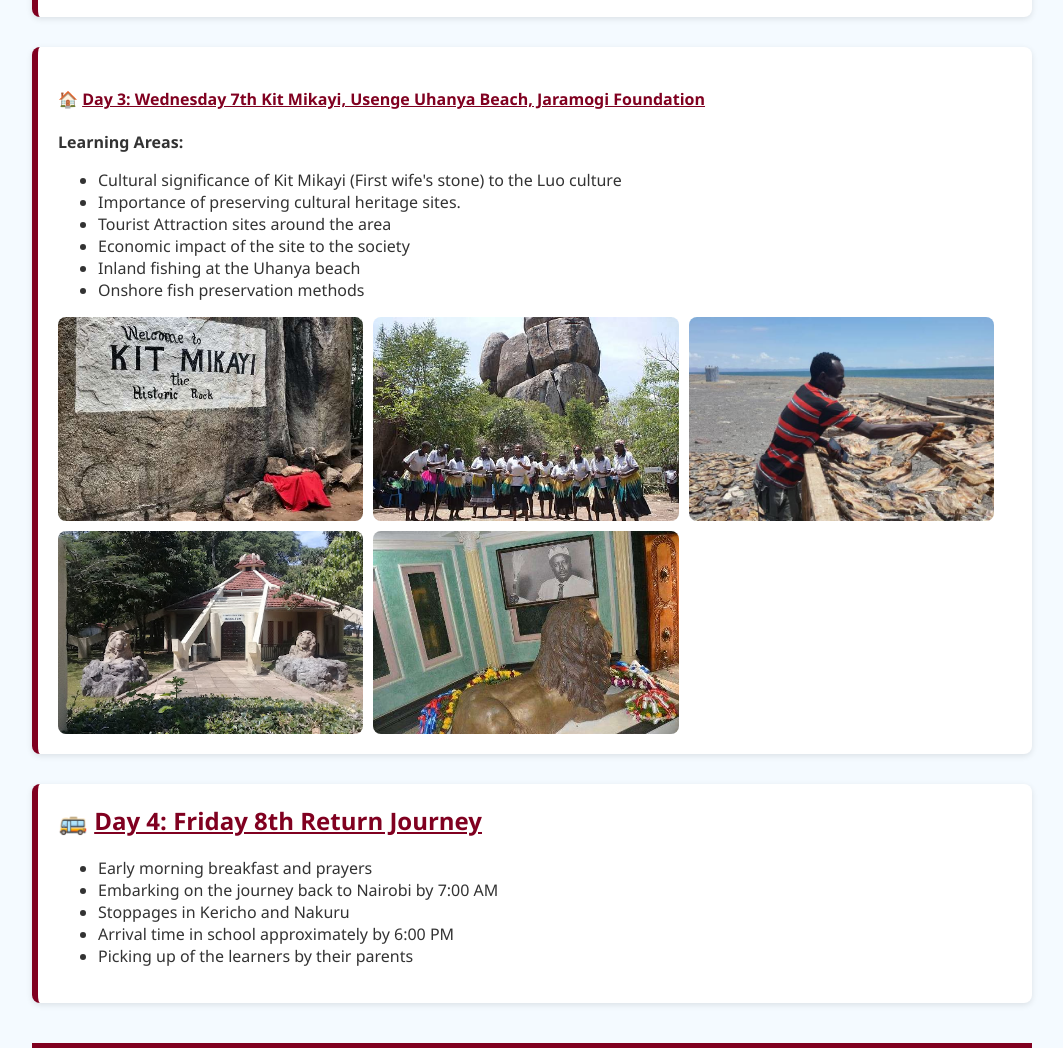
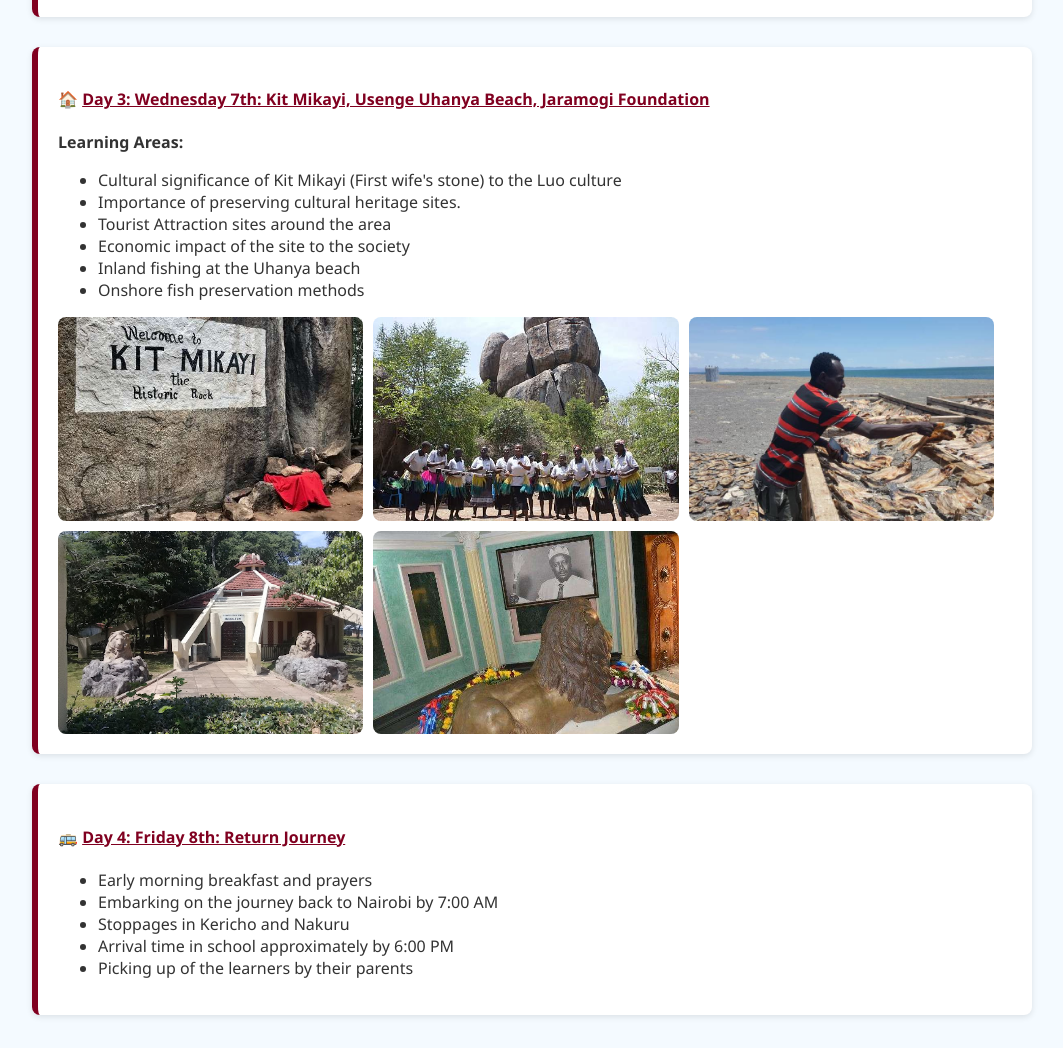
Before and after one commit to Wycliffe-Upot/G_7_trip_itinerary, a plain HTML site: page index.html in a window 1280 px wide. Shown: the part 2002-3050 px from the top of the page, without its empty margins (108-1171 px from the left). Drawn offline with Linux system fonts and the light colour scheme.

Commit message:
Update index.html

```diff
--- a/index.html
+++ b/index.html
@@ -133,7 +133,7 @@
 
     <!-- Day 2 -->
     <div class="day">
-      <h4>🌊 <u style="color:#800020;">Day 2: Wednesday 6th Lake Victoria, Dunga Beach, Kisumu Port, Impala Sanctuary, Kisumu Museum</u>,</h4>
+      <h4>🌊 <u style="color:#800020;">Day 2: Wednesday 6th: Lake Victoria, Dunga Beach, Kisumu Port, Impala Sanctuary, Kisumu Museum</u>,</h4>
       <p><strong>Learning Areas: </strong><br>
         <ul>
             <li>Role of the Kisumu Port as a hub for water transport</li>
@@ -160,7 +160,7 @@
 
     <!-- Day 3 -->
     <div class="day">
-      <h4>🏠 <u style="color:#800020;">Day 3: Wednesday 7th Kit Mikayi, Usenge Uhanya Beach, Jaramogi Foundation</u></h4>
+      <h4>🏠 <u style="color:#800020;">Day 3: Wednesday 7th: Kit Mikayi, Usenge Uhanya Beach, Jaramogi Foundation</u></h4>
       <p><strong>Learning Areas: </strong><br>
         <ul>
             <li>Cultural significance of Kit Mikayi (First wife's stone) to the Luo culture</li>
@@ -183,7 +183,7 @@
       </div>
     </div>
      <div class="day">
-      <h2>🚌 <u>Day 4: Friday 8th Return Journey</u></h2>
+      <h4>🚌 <u style="color:#800020;">Day 4: Friday 8th: Return Journey</u></h4>
 
         <ul>
             <li>Early morning breakfast and prayers </li>
```
